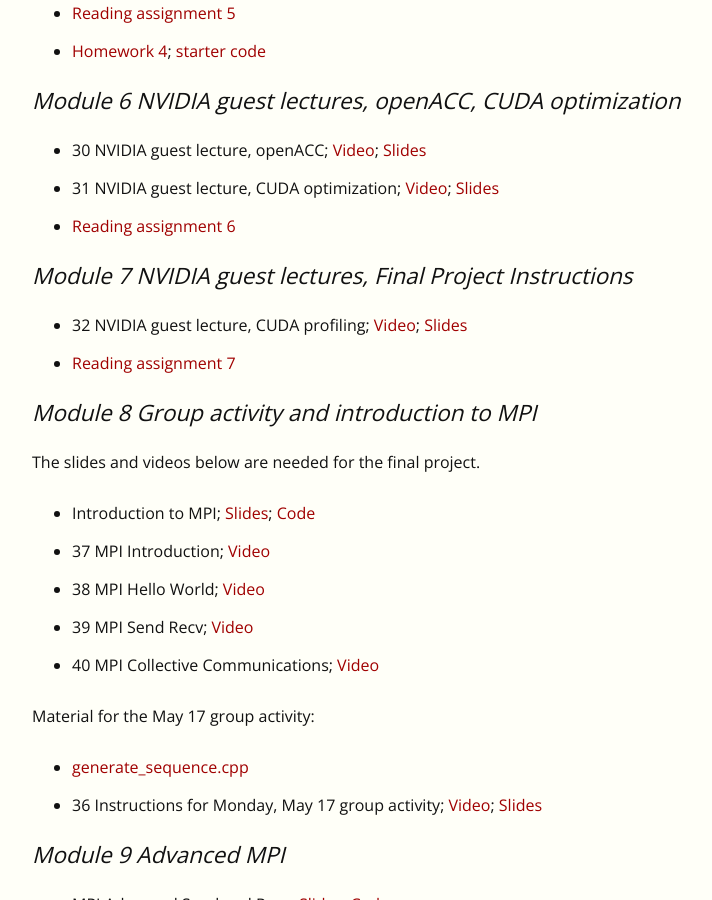
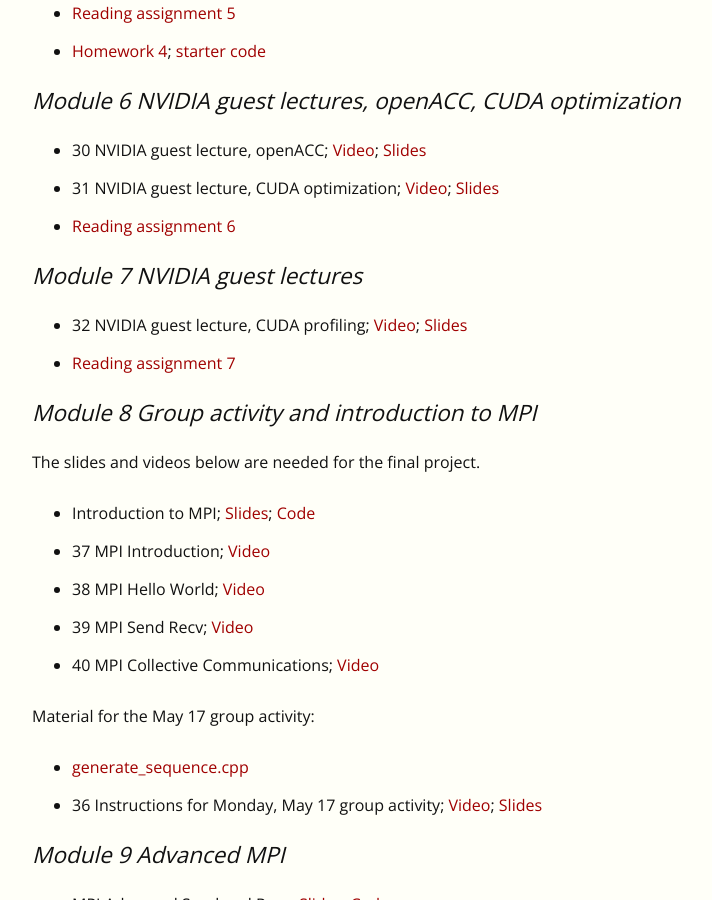
Before and after one commit to EricDarve/cme213-spring-2021, a Jekyll site: the page built from index.md, in a window 1280 px wide and 900 px high, scrolled down 3648 px. Shown: the whole window, without its empty margins (128-840 px from the left). Built offline with Jekyll 4.4.1, drawn with Linux system fonts in a browser that asks for light colours.

Commit message:
minor fix

```diff
--- a/index.md
+++ b/index.md
@@ -118,7 +118,8 @@
 - 31 NVIDIA guest lecture, CUDA optimization; [Video](https://stanford-pilot.hosted.panopto.com/Panopto/Pages/Viewer.aspx?id=fa6c8558-b4fd-49cd-9e18-ad1f01843b34); [Slides](Lecture Slides/CME213_2021_Optimization.pdf)
 - [Reading assignment 6](Reading Assignments/NVIDIA_openACC_optimization)
 
-### Module 7 NVIDIA guest lectures, Final Project Instructions
+### Module 7 NVIDIA guest lectures
+
 - 32 NVIDIA guest lecture, CUDA profiling; [Video](https://stanford-pilot.hosted.panopto.com/Panopto/Pages/Viewer.aspx?id=ba6a97a2-7841-4c37-8ca1-ad240180023e); [Slides](Lecture Slides/CME213_2021_CUDA_Profiling.pdf)
 - [Reading assignment 7](Reading Assignments/NVIDIA_CUDA_profiling)
 
```
